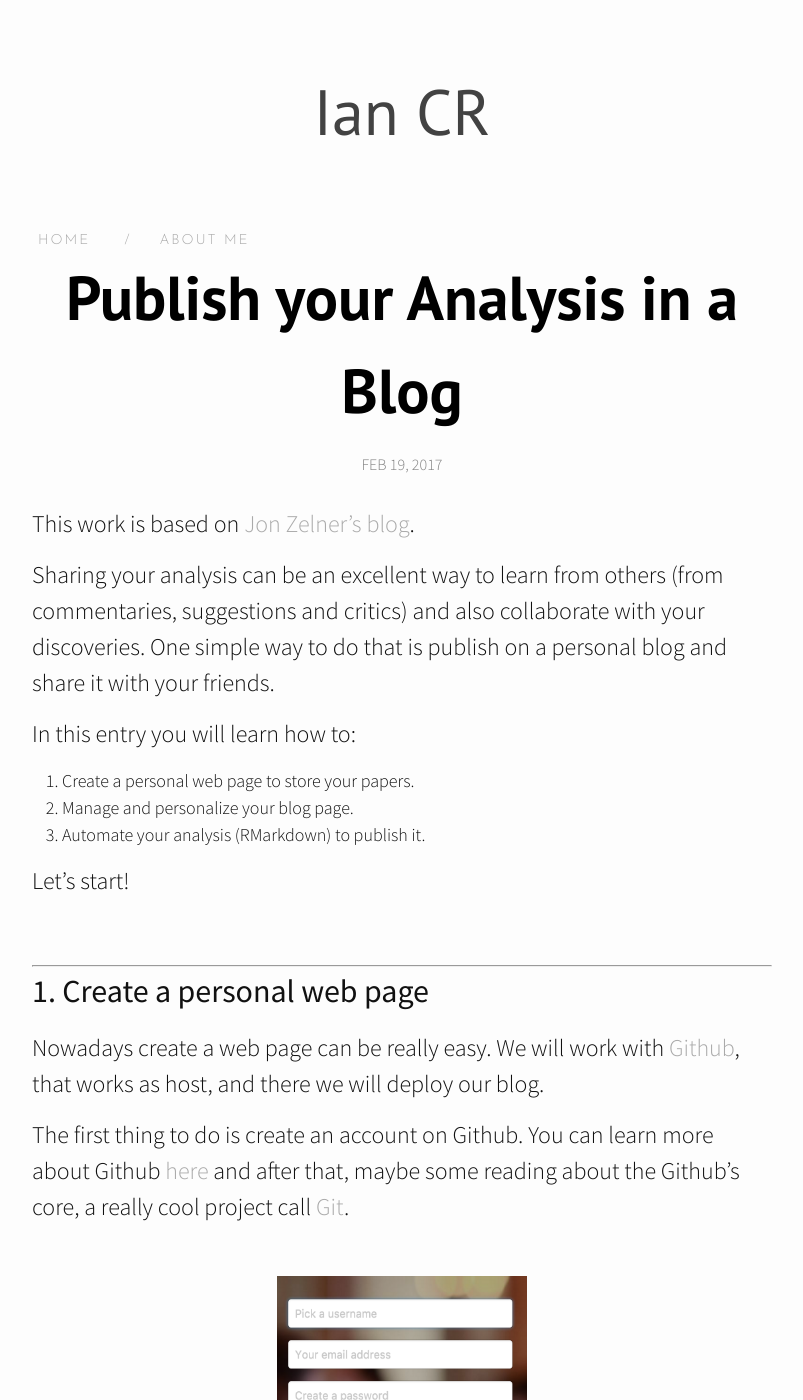
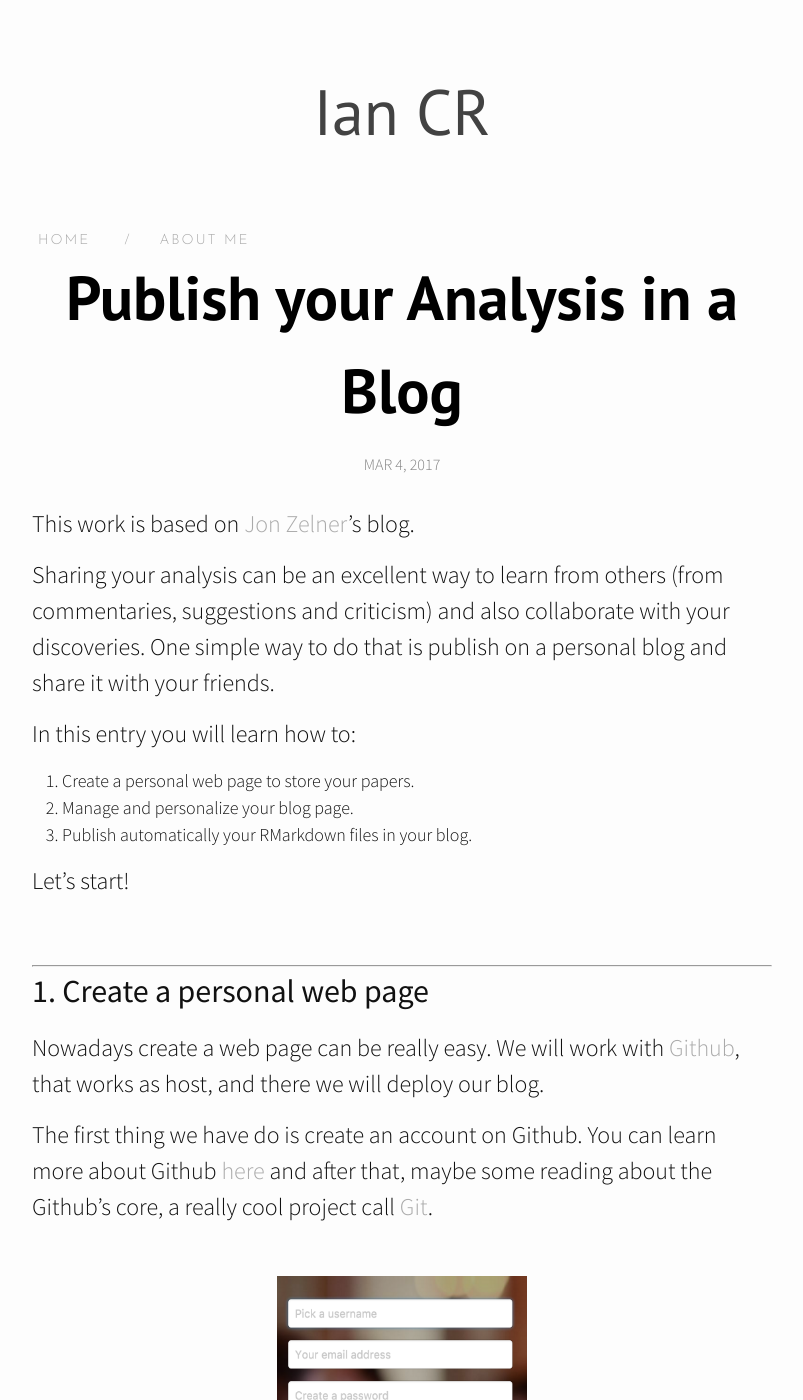
Before and after one commit to carian2996/carian2996.github.io, a Jekyll site: the page built from _posts/2017-03-04-publish-rmarkdown-your-blog.markdown, in a window 1280 px wide and 1400 px high. Shown: the whole window, without its empty margins (238-1041 px from the left). Built offline with Jekyll 4.4.1, drawn with Linux system fonts in a browser that asks for light colours; nearby versions of some CDN libraries; some of the changed text lies outside the part shown.

Commit message:
Publish your Analysis in a Blog

```diff
--- a/_posts/2017-02-19-publish-rmarkdown-your-blog.markdown
+++ b/_posts/2017-03-04-publish-rmarkdown-your-blog.markdown
@@ -1,18 +1,18 @@
 ---
 layout: post
 title:  "Publish your Analysis in a Blog"
-date:   2017-02-19 11:10
+date:   2017-03-04 14:00
 ---
 
-This work is based on [Jon Zelner's blog](http://www.jonzelner.net/jekyll/knitr/r/2014/07/02/autogen-knitr/).
+This work is based on [Jon Zelner](http://www.jonzelner.net/jekyll/knitr/r/2014/07/02/autogen-knitr/)'s blog.
 
-Sharing your analysis can be an excellent way to learn from others (from commentaries, suggestions and critics) and also collaborate with your discoveries. One simple way to do that is publish on a personal blog and share it with your friends.
+Sharing your analysis can be an excellent way to learn from others (from commentaries, suggestions and criticism) and also collaborate with your discoveries. One simple way to do that is publish on a personal blog and share it with your friends.
 
 In this entry you will learn how to:
 
 1. Create a personal web page to store your papers.
 2. Manage and personalize your blog page.
-3. Automate your analysis (RMarkdown) to publish it.
+3. Publish automatically your RMarkdown files in your blog.
 
 Let's start!
 
@@ -22,7 +22,7 @@ Let's start!
 ## 1. Create a personal web page
 Nowadays create a web page can be really easy. We will work with [Github](https://github.com/), that works as host, and there we will deploy our blog.
 
-The first thing to do is create an account on Github. You can learn more about Github [here](https://techcrunch.com/2012/07/14/what-exactly-is-github-anyway/) and after that, maybe some reading about the Github's core, a really cool project call [Git](https://git-scm.com/).
+The first thing we have do is create an account on Github. You can learn more about Github [here](https://techcrunch.com/2012/07/14/what-exactly-is-github-anyway/) and after that, maybe some reading about the Github's core, a really cool project call [Git](https://git-scm.com/).
 
 <br>
 ![signup]({{ site.url }}/assets/signup-githup.png){: .center-image height="250px" width="250px"}
@@ -66,7 +66,7 @@ Now you can find a theme for your blog and put it into your folder. Search [here
 ![poole]({{ site.url }}/assets/poole.png){: .center-image}
 <br>
 
-You can start changing this `_config.yml file to set your blog title, author name, social media and [more](http://jekyllrb.com/docs/configuration/). But, how can I see my changes before deploying them into Github? Well, if you want to see locally your page, you will need to install the following dependencies:
+You can start changing this `_config.yml` file to set your blog title, author name, social media and [more](http://jekyllrb.com/docs/configuration/). But, how can I see my changes before deploying them into Github? Well, if you want to see locally your page, you will need to install the following dependencies:
 
 1. [Ruby](https://www.ruby-lang.org/es/) (The programming language used).
 2. [Gems](https://rubygems.org/) (Ruby community’s gem hosting service. Gem == package).
```
Also changed, not shown: 5 other files.
